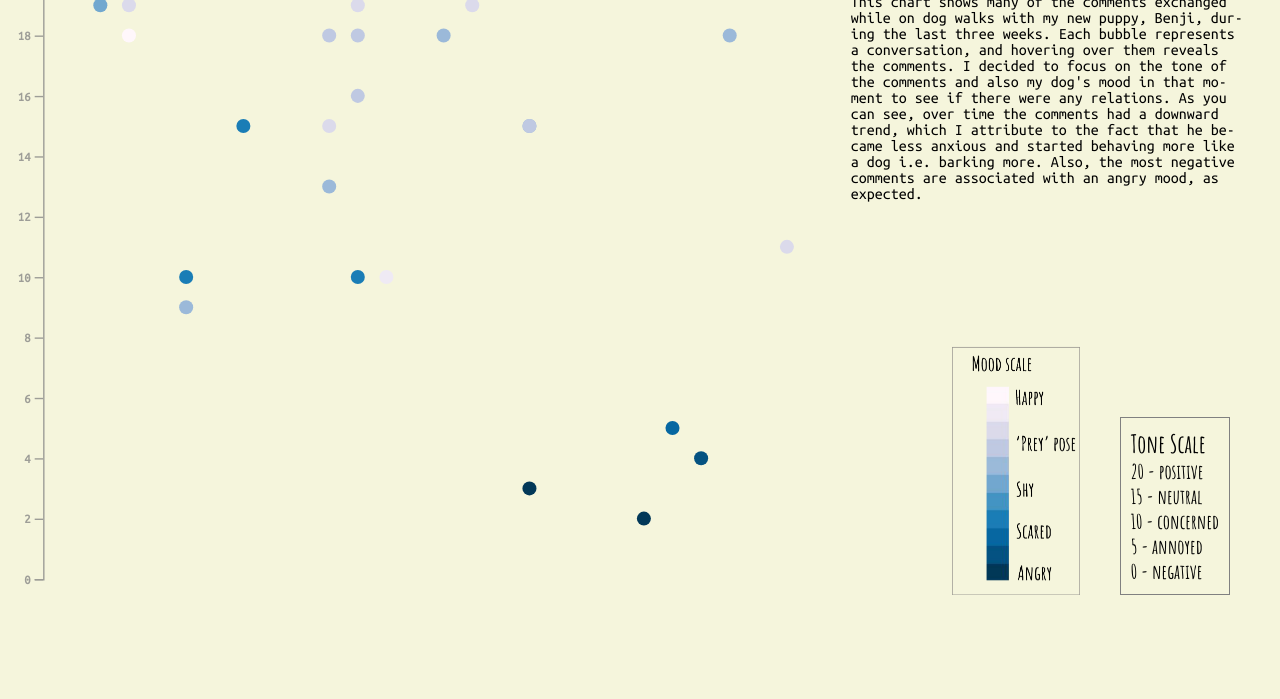
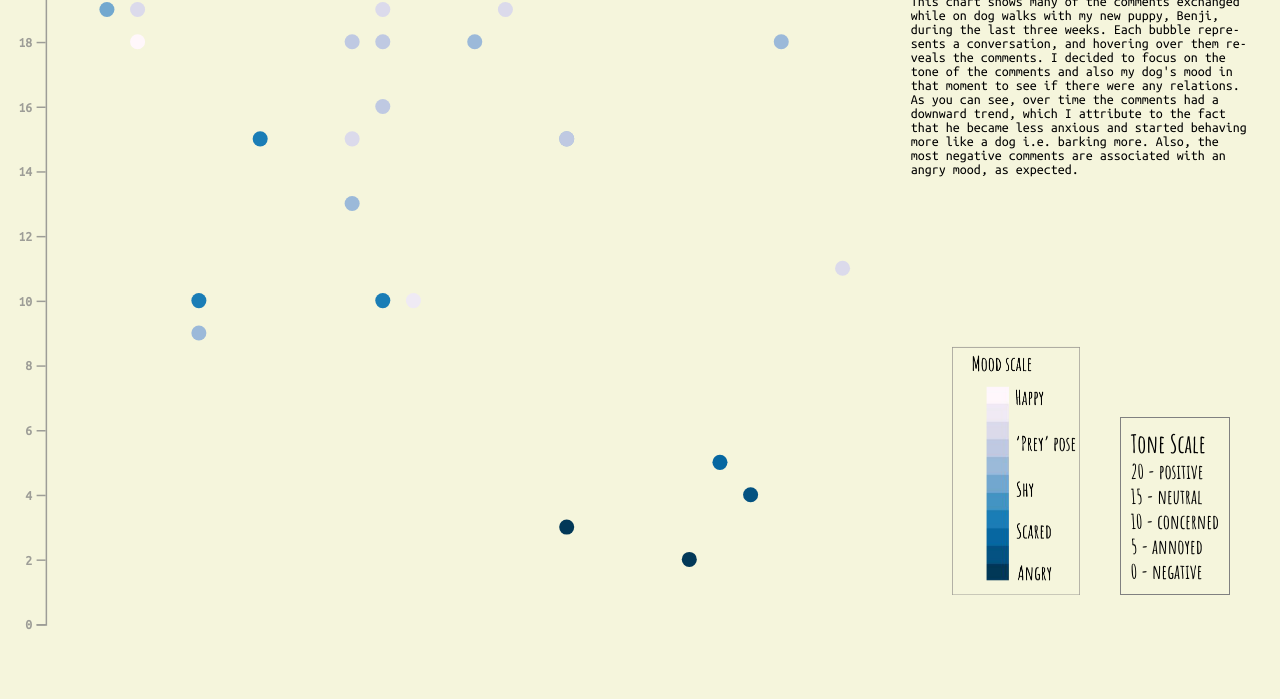
Before and after one commit to ripleycleghorn/msdv-data-as-material, a plain HTML site: page track/index.html in a window 1280 px wide. Shown: the part 155-854 px from the top of the page. Before the commit the page ends 804 px from the top, so only its background shows below. Drawn offline with nearby package versions, Linux system fonts and the light colour scheme.

Commit message:
Update style.css

```diff
--- a/track/style.css
+++ b/track/style.css
@@ -4,7 +4,7 @@
                        "canvas description"
                        "canvas legend";
   grid-template-rows: .1fr 1fr 1fr ;
-  grid-template-columns: 1fr .5fr;
+  grid-template-columns: 1fr .4fr;
 }
 
 div {
@@ -51,7 +51,7 @@ div.tooltip {
 
   #description {
     font-family: 'Ubuntu Mono', monospace;
-    font-size: 16px;
+    font-size: 14px;
     grid-area: description;
     hyphens: auto;
     margin-right: 25px;
```
